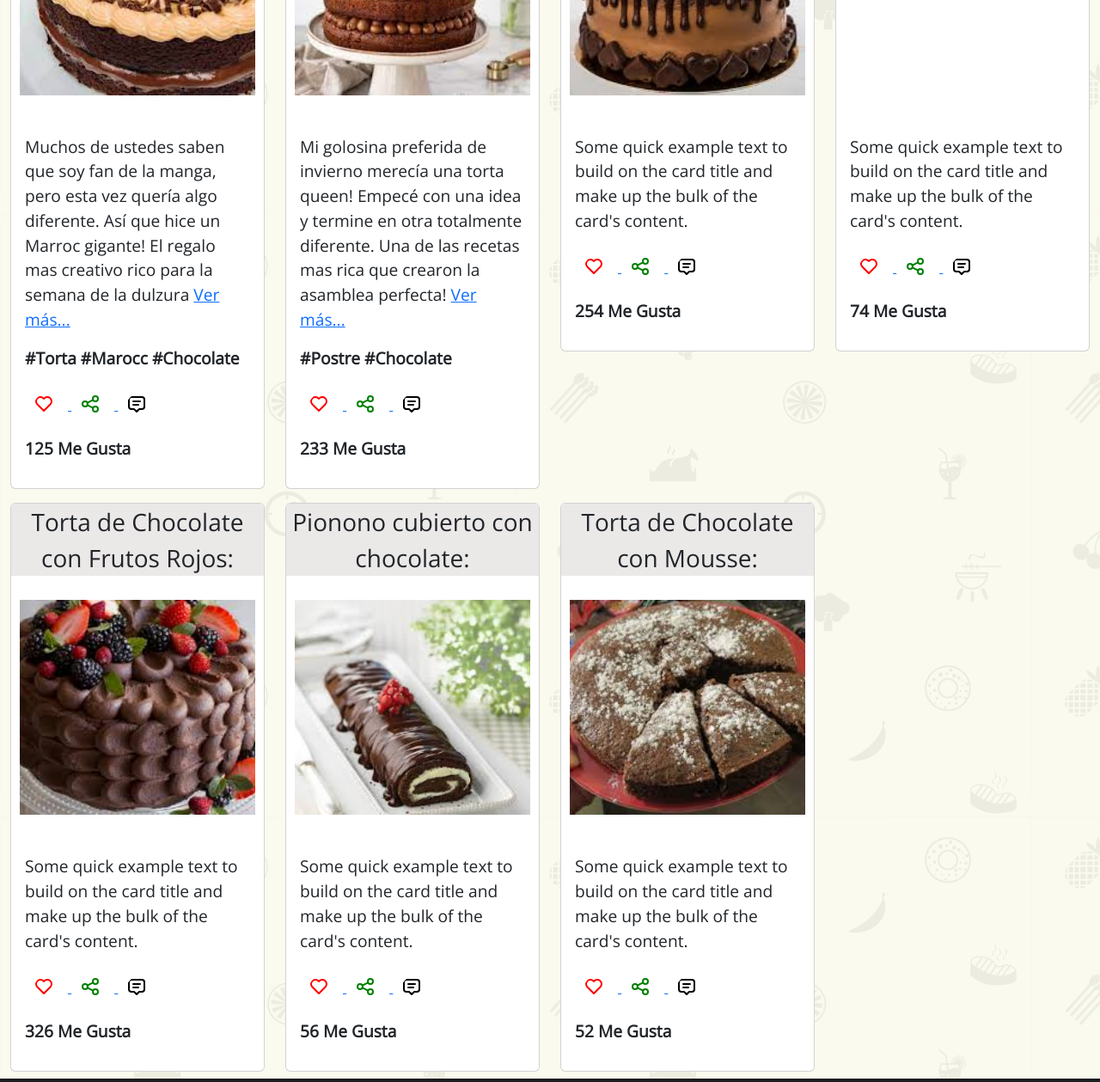
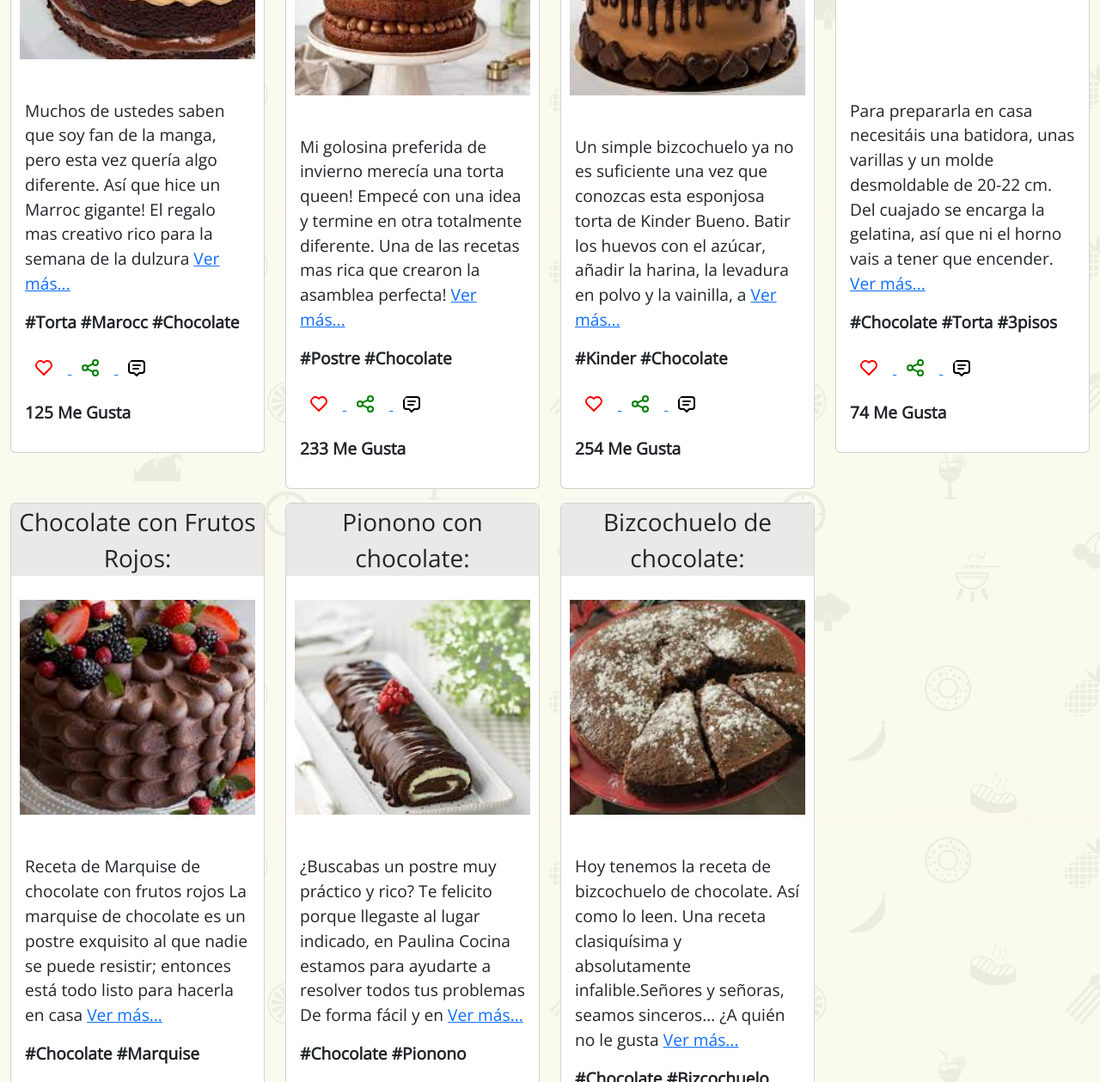
Before and after one commit to franciscogelabert/PreEntrega2GelabertFrancisco, a plain HTML site: page pages/buscar.html in a window 1280 px wide. Shown: the part 1150-2409 px from the top of the page at 86% size. Drawn offline with nearby package versions, Linux system fonts and the light colour scheme; grey boxes are pictures that could not be loaded.

Commit message:
Update buscar.html
Se modifican los títulos y detalles de las 7 recetas

```diff
--- a/pages/buscar.html
+++ b/pages/buscar.html
@@ -96,7 +96,7 @@
 				<!-- recipe 1 -->
 				<article class="col-sm-12 col-md-6 col-lg-3 mt-3">
 					<div class="card">
-						<h3>Torta de Chocolate con Marocc: </h3>
+						<h3>Torta Marocc: </h3>
 						<a href="#">
 							<img src="../img/content/t1chmarok.jpg" class="imagenReceta card-img-top w-100"
 								alt="Imágen que presenta una Torta de Chocolate con Marocc.">
@@ -219,14 +219,16 @@
 				<!-- recipe 3 -->
 				<article class="col-sm-12 col-md-6 col-lg-3 mt-3">
 					<div class="card">
-						<h3>Torta de Chocolate con Mousse:</h3>
+						<h3>Chocolate con Mousse:</h3>
 						<a href="#">
 							<img src="../img/content/t3chkinder.jpg" class="imagenReceta card-img-top w-100"
 								alt="Imágen que presenta una Torta de Chocolate con Mousse.">
 						</a>
 						<div class="card-body">
-							<p class="card-text">Some quick example text to build on the card title and make up the bulk
-								of the card's content.</p>
+							<p class="card-text align-middle">Un simple bizcochuelo ya no es suficiente una vez que conozcas esta esponjosa torta de Kinder Bueno. Batir los huevos con el azúcar, añadir la harina, la levadura en polvo y la vainilla, a
+								<a href="#" class="card-link">Ver más... </a>
+							</p>
+							<p class="textLike">#Kinder #Chocolate</p>
 							<a href="#" Title="Me Gusta">
 								<svg xmlns="http://www.w3.org/2000/svg"
 									alt="corazón que se usa para indicar que te gusta la publicación"
@@ -274,7 +276,7 @@
 				<!-- recipe 4 -->
 				<article class="col-sm-12 col-md-6 col-lg-3 mt-3">
 					<div class="card">
-						<h3>Torta de Chocolate de 3 pisos:</h3>
+						<h3>Torta de 3 pisos:</h3>
 
 						<iframe class="imagenReceta" src="https://www.youtube.com/embed/H7uMpjzyaTU"
 							title="YouTube video player" frameborder="0"
@@ -282,8 +284,10 @@
 							allowfullscreen></iframe>
 
 						<div class="card-body">
-							<p class="card-text">Some quick example text to build on the card title and make up the bulk
-								of the card's content.</p>
+							<p class="card-text align-middle">Para prepararla en casa necesitáis una batidora, unas varillas y un molde desmoldable de 20-22 cm. Del cuajado se encarga la gelatina, así que ni el horno vais a tener que encender.
+								<a href="#" class="card-link">Ver más... </a>
+							</p>
+							<p class="textLike">#Chocolate #Torta #3pisos</p>
 							<a href="#" Title="Me Gusta">
 								<svg xmlns="http://www.w3.org/2000/svg"
 									alt="corazón que se usa para indicar que te gusta la publicación"
@@ -332,14 +336,17 @@
 				<!-- recipe 5 -->
 				<article class="col-sm-12 col-md-6 col-lg-3 mt-3">
 					<div class="card">
-						<h3>Torta de Chocolate con Frutos Rojos:</h3>
+						<h3>Chocolate con Frutos Rojos:</h3>
 						<a href="#">
 							<img src="../img/content/t5frutos.jpg" class="imagenReceta card-img-top w-100"
 								alt="Imágen que presenta una Torta de Chocolate con Frutos Rojos.">
 						</a>
 						<div class="card-body">
-							<p class="card-text">Some quick example text to build on the card title and make up the bulk
-								of the card's content.</p>
+							<p class="card-text align-middle">Receta de Marquise de chocolate con frutos rojos
+								La marquise de chocolate es un postre exquisito al que nadie se puede resistir; entonces está todo listo para hacerla en casa
+								<a href="#" class="card-link">Ver más... </a>
+							</p>
+							<p class="textLike">#Chocolate #Marquise</p>
 							<a href="#" Title="Me Gusta">
 								<svg xmlns="http://www.w3.org/2000/svg"
 									alt="corazón que se usa para indicar que te gusta la publicación"
@@ -387,14 +394,16 @@
 				<!-- recipe 6 -->
 				<article class="col-sm-12 col-md-6 col-lg-3 mt-3">
 					<div class="card">
-						<h3>Pionono cubierto con chocolate:</h3>
+						<h3>Pionono con chocolate:</h3>
 						<a href="#">
 							<img src="../img/content/t7chpionono.jpg" class="imagenReceta card-img-top w-100"
 								alt="Imágen que presenta un Pionono cubierto con chocolate.">
 						</a>
 						<div class="card-body">
-							<p class="card-text">Some quick example text to build on the card title and make up the bulk
-								of the card's content.</p>
+							<p class="card-text align-middle">¿Buscabas un postre muy práctico y rico? Te felicito porque llegaste al lugar indicado, en Paulina Cocina estamos para ayudarte a resolver todos tus problemas De forma fácil y en
+								<a href="#" class="card-link">Ver más... </a>
+							</p>
+							<p class="textLike">#Chocolate #Pionono</p>
 							<a href="#" Title="Me Gusta">
 								<svg xmlns="http://www.w3.org/2000/svg"
 									alt="corazón que se usa para indicar que te gusta la publicación"
@@ -443,14 +452,16 @@
 				<!-- recipe 7 -->
 				<article class="col-sm-12 col-md-6 col-lg-3 mt-3">
 					<div class="card">
-						<h3>Torta de Chocolate con Mousse:</h3>
+						<h3>Bizcochuelo de chocolate:</h3>
 						<a href="#">
 							<img src="../img/content/t6chimpal.jpg" class="imagenReceta card-img-top w-100"
 								alt="Imágen que presenta una Torta de Chocolate con Mousse.">
 						</a>
 						<div class="card-body">
-							<p class="card-text">Some quick example text to build on the card title and make up the bulk
-								of the card's content.</p>
+							<p class="card-text align-middle">Hoy tenemos la receta de bizcochuelo de chocolate. Así como lo leen. Una receta clasiquísima y absolutamente infalible.Señores y señoras, seamos sinceros… ¿A quién no le gusta
+								<a href="#" class="card-link">Ver más... </a>
+							</p>
+							<p class="textLike">#Chocolate #Bizcochuelo</p>
 							<a href="#" Title="Me Gusta">
 								<svg xmlns="http://www.w3.org/2000/svg"
 									alt="corazón que se usa para indicar que te gusta la publicación"
```
